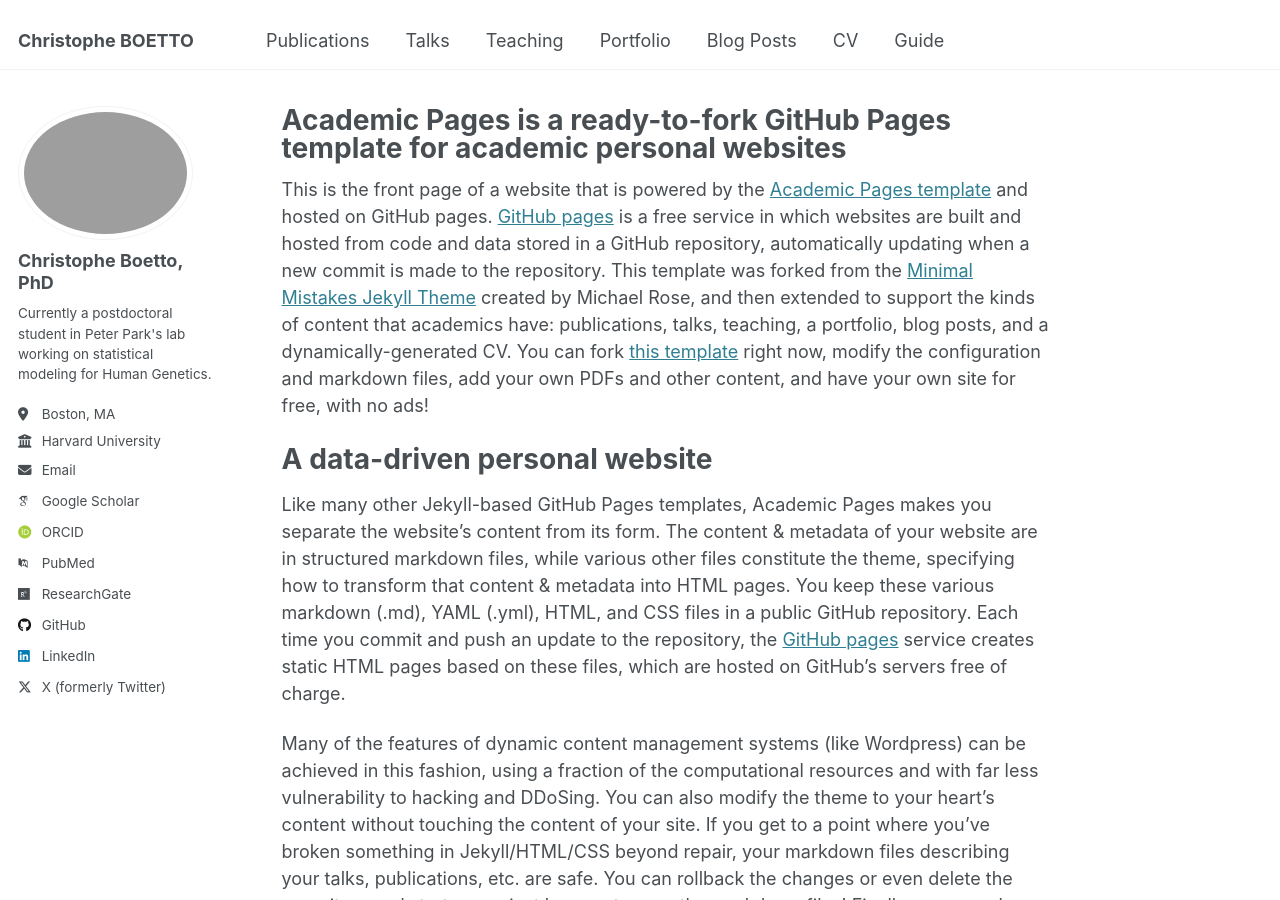
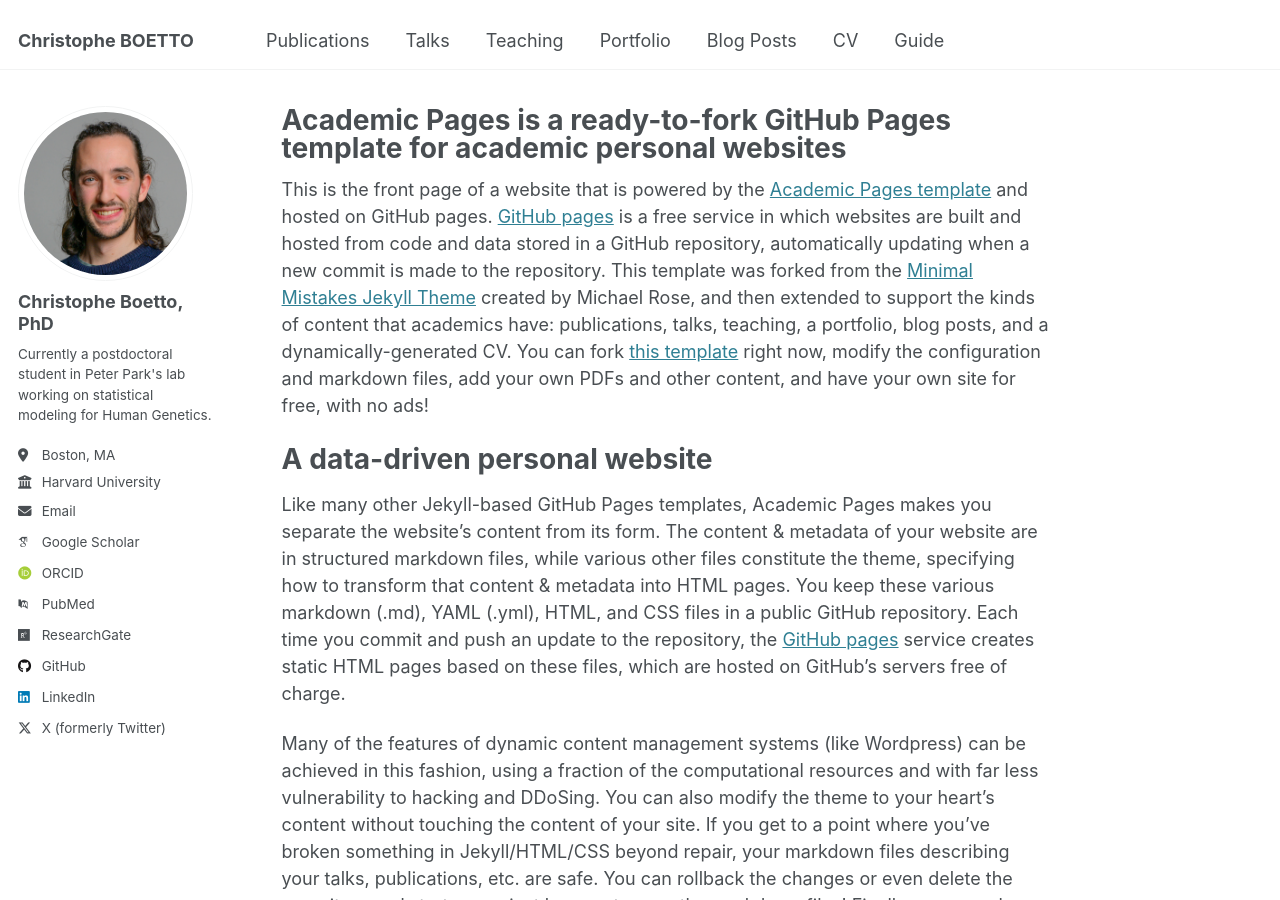
Before and after one commit to christopheboetto/website, a Jekyll site: the page built from _pages/about.md, in a window 1280 px wide and 900 px high. Built offline with Jekyll 4.4.1, drawn with Linux system fonts in a browser that asks for light colours; some web fonts are replaced.

Commit message:
Update _config.yml

```diff
--- a/_config.yml
+++ b/_config.yml
@@ -22,7 +22,7 @@ repository               : "christopheboetto/christopheboetto.github.io"
 #               Additional customization can be done by editing /_includes/author-profile.html
 author:
   # Biographic information
-  avatar           : "profile_pic2.png"
+  avatar           : "profile_pic3.png"
   name             : "Christophe Boetto, PhD"
   pronouns         : # example: "she/her"
   bio              : "Currently a postdoctoral student in Peter Park's lab working on statistical modeling for Human Genetics."
```
